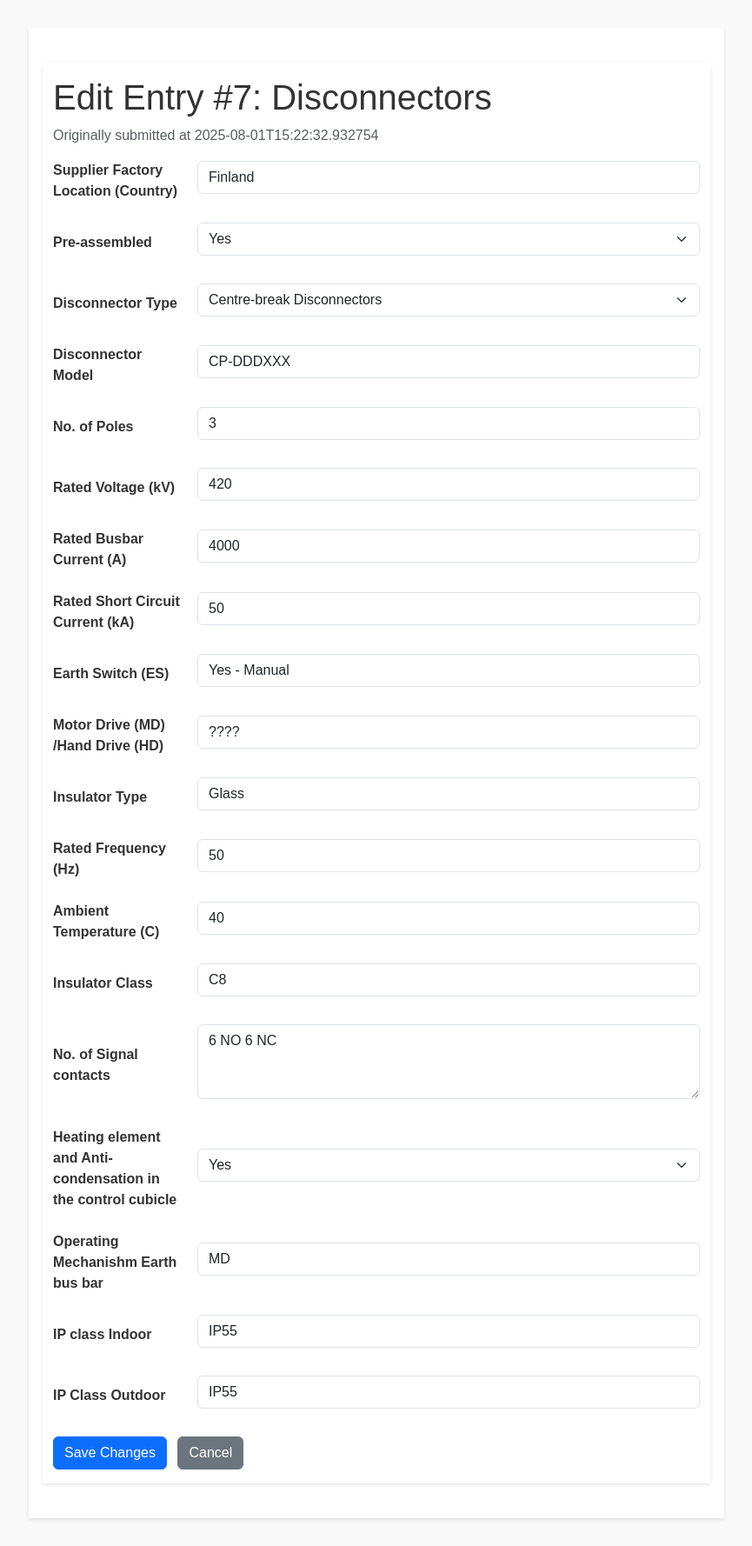
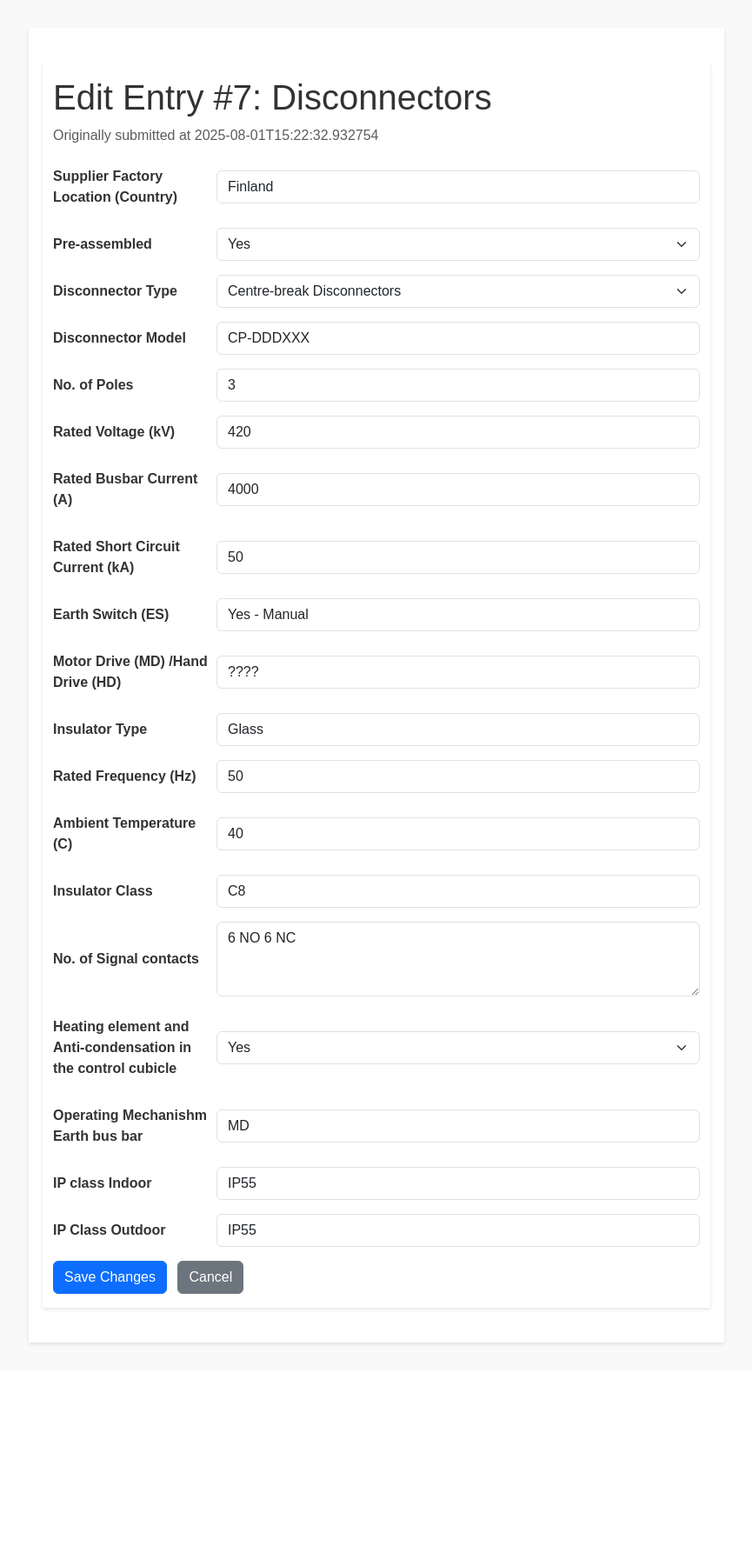
Before and after one commit to zageabb/Flask_Question, a Flask app: page /edit-data/7 in a window 1280 px wide. Shown: the part 72-1850 px from the top of the page at 87% size, without its empty margins (207-1072 px from the left). After the commit the page ends 1619 px from the top, so only its background shows below. Run offline with Flask 3, Linux system fonts and the light colour scheme; data comes from the database, SQL or seed files in the repository.

Commit message:
Scope base form styles and keep fields inline

```diff
--- a/static/css/style.css
+++ b/static/css/style.css
@@ -1,3 +1,4 @@
+
 /* Base page styles */
 body {
   font-family: Arial, sans-serif;
@@ -30,22 +31,29 @@ main {
   box-shadow: 0 2px 4px rgba(0,0,0,0.1);
 }
 
-/* Form styles */
-form div {
+/* Form styles
+ *
+ * These rules apply only to forms that opt-in with the
+ * `.simple-form` class.  Bootstrap-based forms used elsewhere in
+ * the application rely on Bootstrap's own styling, so limiting the
+ * scope here prevents our base styles from overriding the grid
+ * layout and causing fields to stack vertically.
+ */
+.simple-form div {
   margin-bottom: 1rem;
 }
-form label {
+.simple-form label {
   width: 150px;
   margin-right: 0.5rem;
   font-weight: bold;
 }
-form input {
+.simple-form input {
   flex: 1;
   padding: 0.5rem;
   border: 1px solid #ccc;
   border-radius: 4px;
 }
-form button {
+.simple-form button {
   padding: 0.5rem 1rem;
   background-color: #28a745;
   color: white;
@@ -53,7 +61,7 @@ form button {
   border-radius: 4px;
   cursor: pointer;
 }
-form button:hover {
+.simple-form button:hover {
   background-color: #218838;
 }
 
--- a/templates/edit_data.html
+++ b/templates/edit_data.html
@@ -10,11 +10,13 @@
         <div class="alert alert-secondary mb-3">{{ field.text }}</div>
       {% else %}
         <div class="mb-3">
-          <div class="d-flex align-items-center">
-            <label for="{{ field.label|replace(' ', '_') }}" class="form-label me-3" style="width:150px;">
-              {{ field.label }}
-            </label>
-            <div class="flex-fill">
+          <div class="row g-2 align-items-center">
+            <div class="col-3">
+              <label for="{{ field.label|replace(' ', '_') }}" class="col-form-label fw-semibold">
+                {{ field.label }}
+              </label>
+            </div>
+            <div class="col">
               {% if field.type == 'dropdown' %}
                 <select id="{{ field.label|replace(' ', '_') }}" name="{{ field.label }}" class="form-select">
                   {% for opt in field.options %}
@@ -30,12 +32,16 @@
               {% endif %}
             </div>
             {% if field.uom %}
-              <span class="ms-2">{{ field.uom }}</span>
+              <div class="col-2 col-auto">
+                <span>{{ field.uom }}</span>
+              </div>
             {% endif %}
           </div>
           {% if field.help %}
-            <div class="form-text text-muted" style="margin-left:150px;">
-              {{ field.help }}
+            <div class="row">
+              <div class="col-9 offset-3">
+                <div class="form-text text-muted">{{ field.help }}</div>
+              </div>
             </div>
           {% endif %}
         </div>
--- a/templates/fill.html
+++ b/templates/fill.html
@@ -14,7 +14,7 @@
       {% else %}
         <div class="mb-3">
           <div class="row g-2 align-items-center">
-            <div class="col-md-3">
+            <div class="col-3">
               <label for="{{ field.label|replace(' ', '_') }}" class="col-form-label fw-semibold">
                 {{ field.label }}
               </label>
@@ -65,14 +65,14 @@
               {% endif %}
             </div>
             {% if field.uom %}
-              <div class="col-md-2 col-auto">
+              <div class="col-2 col-auto">
                 <span>{{ field.uom }}</span>
               </div>
             {% endif %}
           </div>
           {% if field.help %}
             <div class="row">
-              <div class="col-md-9 offset-md-3">
+              <div class="col-9 offset-3">
                 <div class="form-text text-muted">{{ field.help }}</div>
               </div>
             </div>
--- a/templates/upload.html
+++ b/templates/upload.html
@@ -2,7 +2,7 @@
 {% block title %}Upload Template{% endblock %}
 {% block content %}
   <h1>Upload New Template</h1>
-  <form method="post" enctype="multipart/form-data">
+  <form method="post" enctype="multipart/form-data" class="simple-form">
     <input type="file" name="template_file" accept="application/json">
     <button type="submit">Upload</button>
   </form>
```
